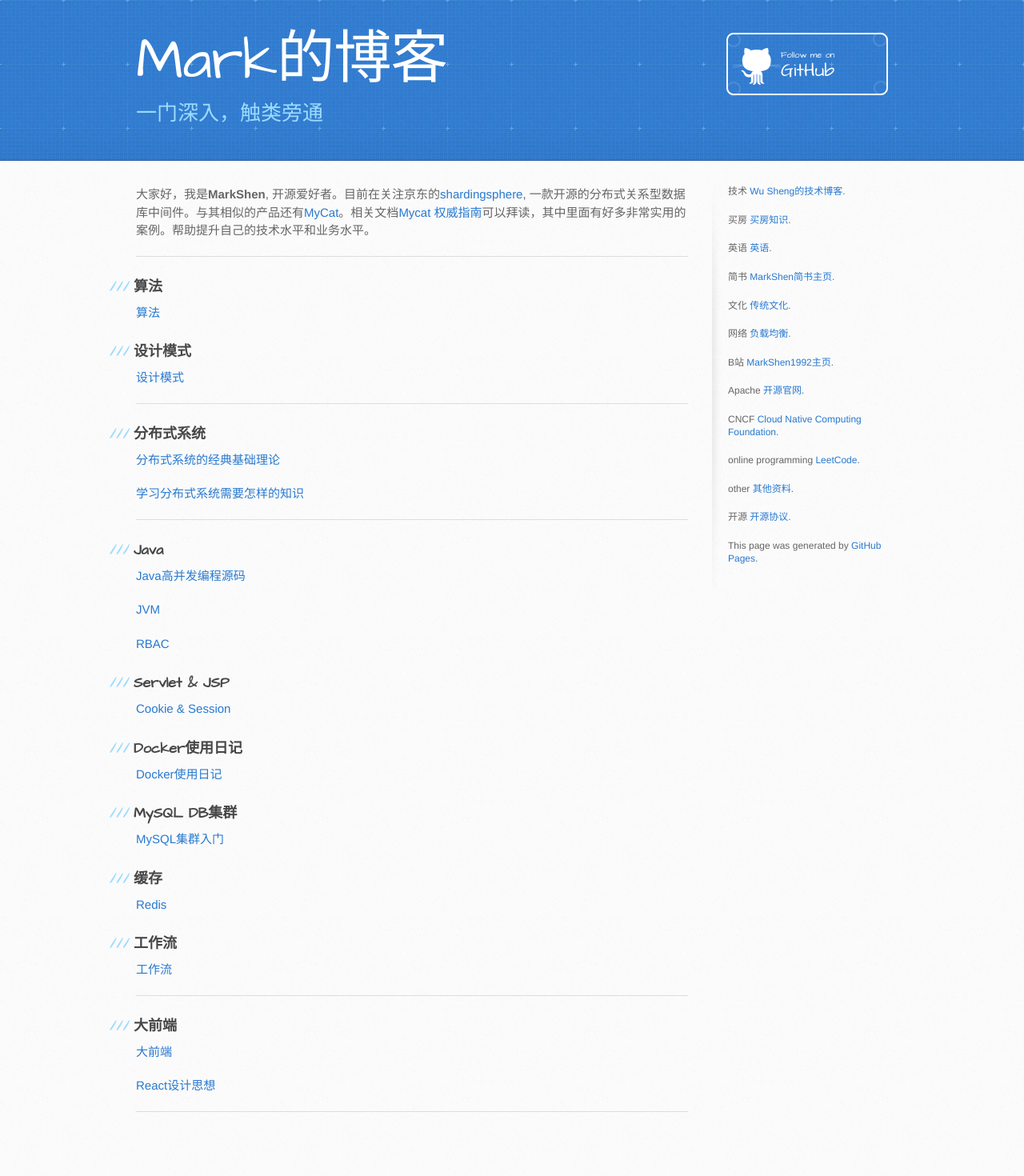
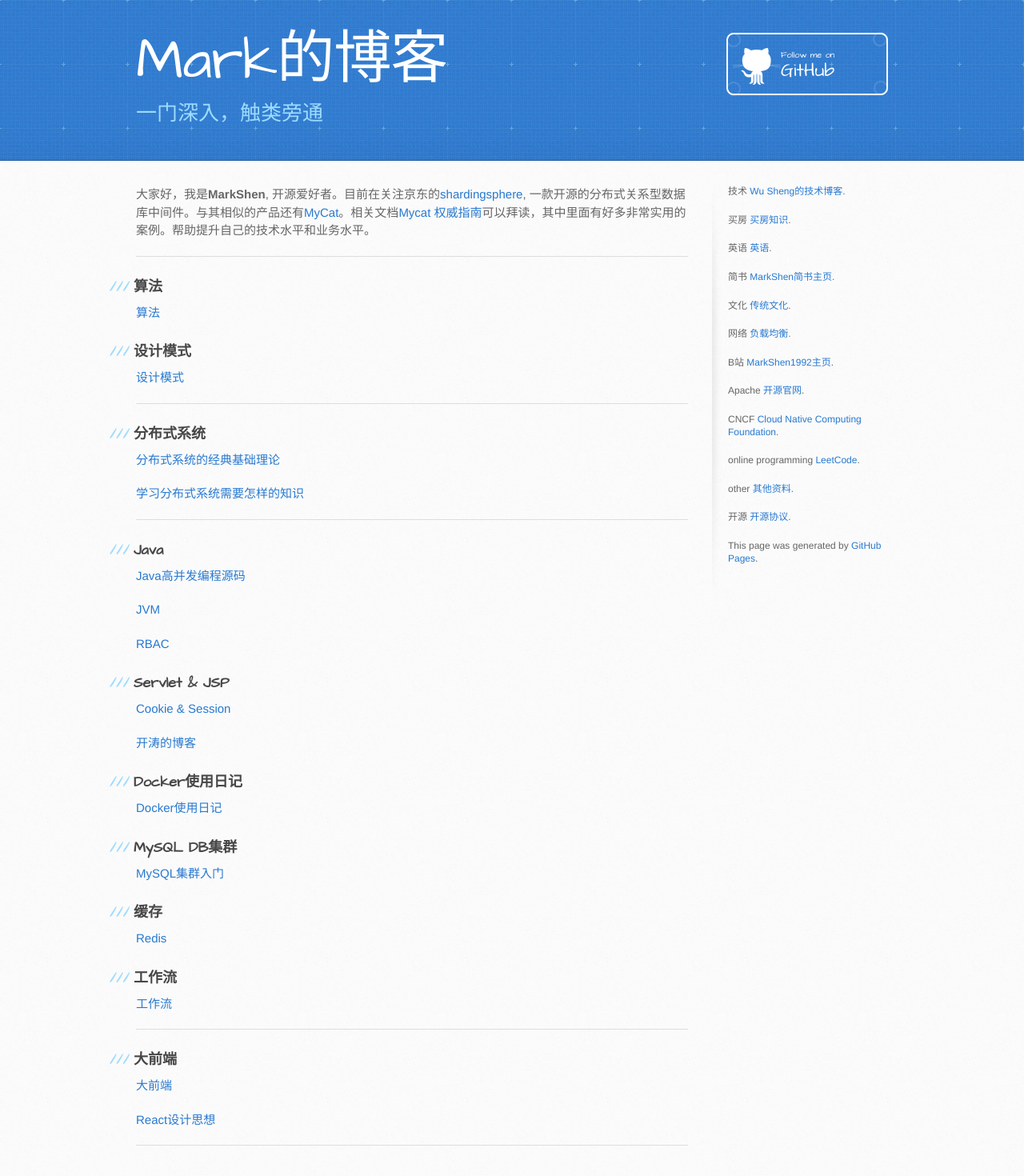
Before and after one commit to MarkShen1992/markshen1992.github.io, a Jekyll site: the page built from index.md, in a window 1280 px wide. Shown: the whole page at 80% size. Built offline with Jekyll 4.4.1, drawn with Linux system fonts in a browser that asks for light colours; before the commit the page ends 1427 px from its top, so only the background shows below that.

Commit message:
添加文章链接

```diff
--- a/index.md
+++ b/index.md
@@ -36,6 +36,8 @@ layout: default
 
 [Cookie & Session](./document/servlet/cookiesession.html)
 
+[开涛的博客](https://jinnianshilongnian.iteye.com/blog/1752171)
+
 ### Docker使用日记
 
 [Docker使用日记](./document/docker/docker.html)
```
